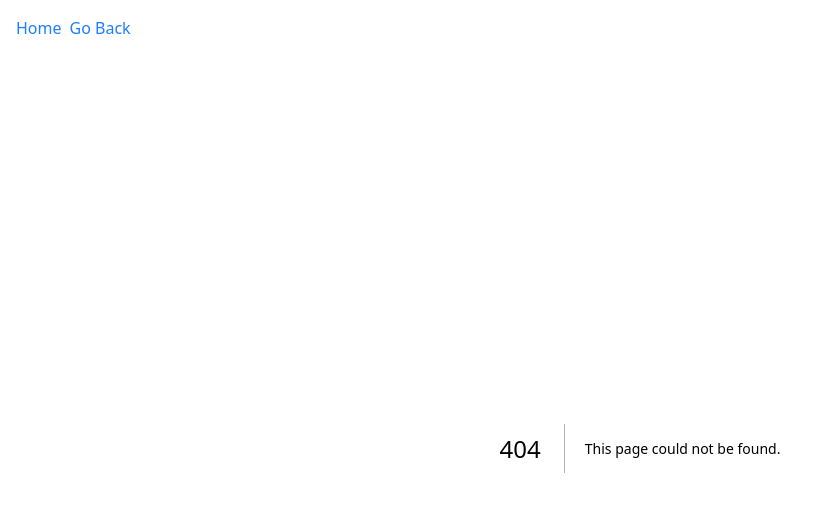
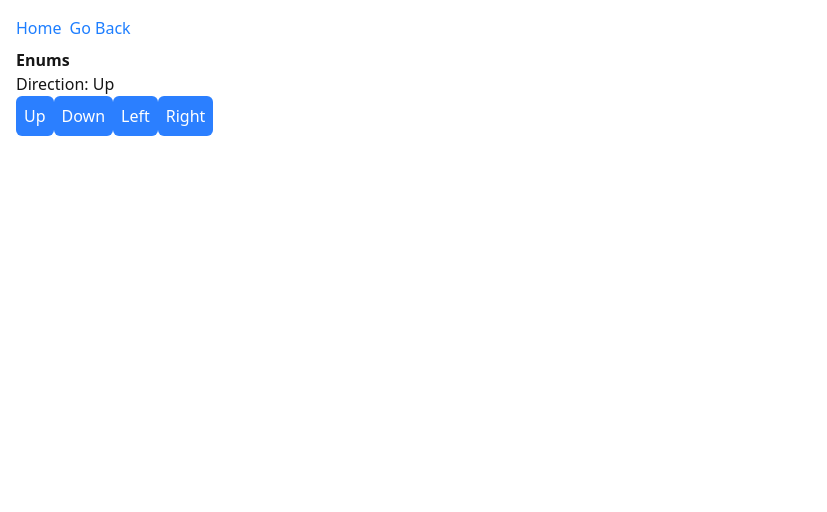
Before and after one commit to emanuelefavero/react-typescript, a Next.js app: page /enums in a window 1280 px wide. Before the commit this address had no page. Shown: the top 512 px of the page, without its empty margins (0-827 px from the left). Built offline with nearby package versions, Linux system fonts and the light colour scheme.

Commit message:
feat: add /enums

```diff
--- /dev/null
+++ b/src/app/enums/Component.tsx
@@ -0,0 +1,25 @@
+'use client'
+
+import Button from '@/components/shared/Button'
+import { useState } from 'react'
+
+enum Direction {
+  Up = 'Up',
+  Down = 'Down',
+  Left = 'Left',
+  Right = 'Right',
+}
+
+export default function Component() {
+  const [direction, setDirection] = useState<Direction>(Direction.Up)
+
+  return (
+    <>
+      <p>Direction: {direction}</p>
+      <Button onClick={() => setDirection(Direction.Up)}>Up</Button>
+      <Button onClick={() => setDirection(Direction.Down)}>Down</Button>
+      <Button onClick={() => setDirection(Direction.Left)}>Left</Button>
+      <Button onClick={() => setDirection(Direction.Right)}>Right</Button>
+    </>
+  )
+}
--- /dev/null
+++ b/src/app/enums/page.tsx
@@ -0,0 +1,10 @@
+import Component from './Component'
+
+export default function Page() {
+  return (
+    <>
+      <h1>Enums</h1>
+      <Component />
+    </>
+  )
+}
--- a/src/app/page.tsx
+++ b/src/app/page.tsx
@@ -78,6 +78,9 @@ export default function Home() {
         <li>
           <Link href='/use-optimistic'>useOptimistic</Link>
         </li>
+        <li>
+          <Link href='/enums'>Enums</Link>
+        </li>
       </ul>
     </>
   )
```
